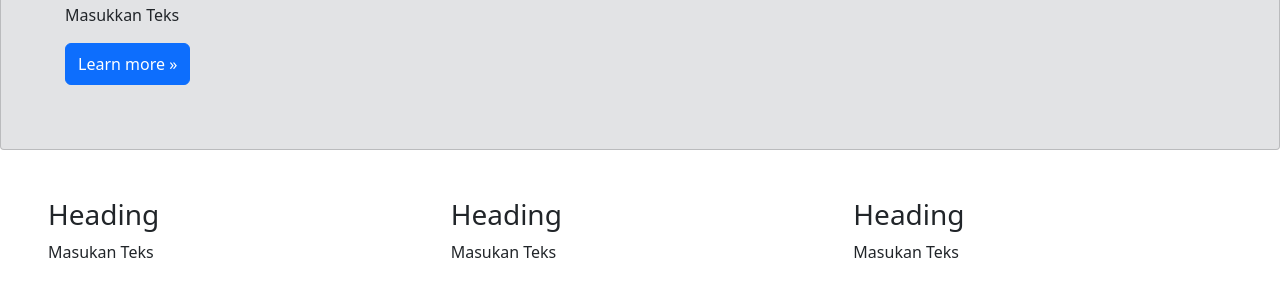
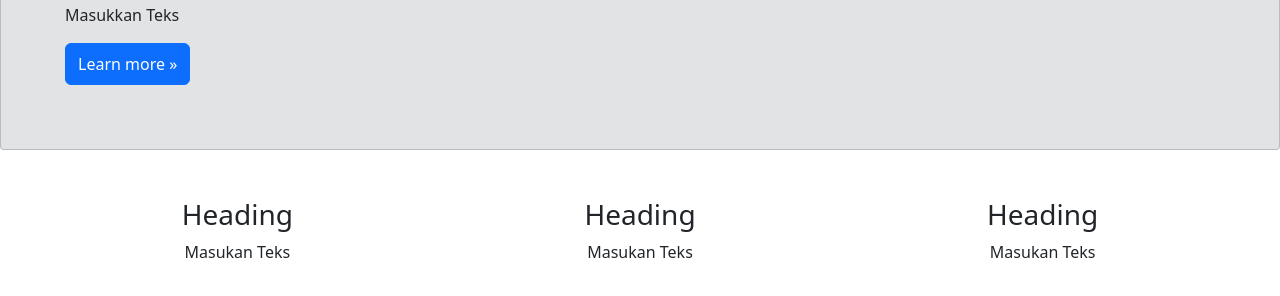
Before and after one commit to rifk7s/Bootstrap_Praktikum, a plain HTML site: page index.html in a window 1280 px wide. Shown: the part 188-484 px from the top of the page. Drawn offline with Linux system fonts and the light colour scheme.

Commit message:
text align center fix

```diff
--- a/index.html
+++ b/index.html
@@ -43,7 +43,6 @@
             </div>
         </div>
     </nav>
-
     <div class="card p-5 w-200 bg-secondary-subtle rounded-1">
         <div class="card-body">
             <b><h1 class="card-title fs-1">Hello, world!</h1></b>
@@ -51,8 +50,8 @@
             <a href="#" class="btn btn-primary pb-2 pt-2">Learn more »</a>
         </div>
     </div>
-
-    <div class="row p-5 justify-content-center">
+<div class="mx-auto">
+    <div class="row p-5 justify-content-center" style="text-align: center;">
         <div class="col">
             <h3>Heading</h3>
             <p>Masukan Teks</p>
@@ -66,5 +65,6 @@
             <p>Masukan Teks</p>
         </div>
     </div>
+</div>
 </body>
 </html>
```
